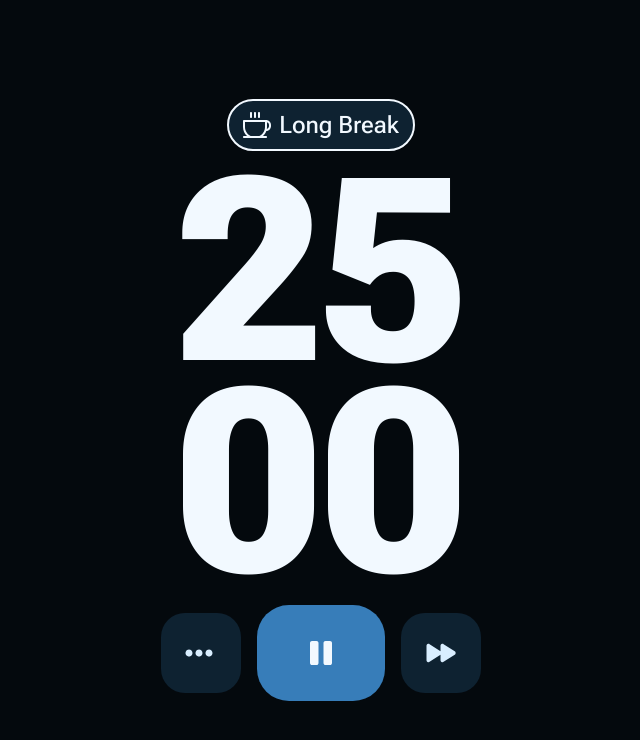
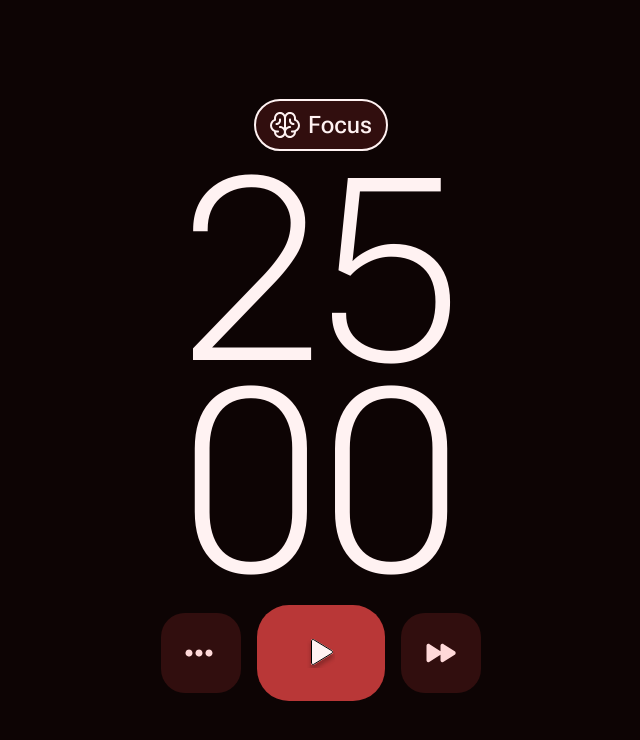
Before and after one commit to GuauDev/pomodoro, a React (Vite) app: page / in a window 1280 px wide. Shown: the top 740 px of the page, without its empty margins (319-959 px from the left). Built offline with nearby package versions, Linux system fonts and the light colour scheme.

Commit message:
Implement timer functionality with play/pause controls in App component

```diff
--- a/src/App.tsx
+++ b/src/App.tsx
@@ -10,11 +10,22 @@
 import clsx from "clsx";
 
 export default function App() {
-  const [state] = useState<"focus" | "short break" | "long break">(
-    "long break",
-  );
-  const [isRunning, setIsRunning] = useState<boolean>(true);
+  const [state] = useState<"focus" | "short break" | "long break">("focus");
+  const [isRunning, setIsRunning] = useState<boolean>(false);
   const [colorMode] = useState<"light" | "dark">("dark");
+  const [seconds, setSeconds] = useState<number>(1500);
+  const [intervalId, setIntervalId] = useState<number | null>(1500);
+  const onPlay = () => {
+    const id = setInterval(() => {
+      setSeconds((sec) => sec - 1);
+    }, 1000);
+    setIntervalId(id);
+  };
+  const onPause = () => {
+    clearInterval(Number(intervalId));
+    setIntervalId(null);
+  };
+
   return (
     <main
       className={clsx(
@@ -84,7 +95,7 @@
             },
           )}
         >
-          25
+          {String(Math.floor(seconds / 60)).padStart(2, "0")}
         </h1>
         <h1
           className={clsx(
@@ -104,7 +115,7 @@
             },
           )}
         >
-          00
+          {String(Math.floor(seconds % 60)).padStart(2, "0")}
         </h1>
 
         <div className="flex items-center justify-center gap-[16px]">
@@ -129,7 +140,7 @@
           </button>
           <button
             className={clsx(
-              "flex h-[96px] w-[128px] items-center justify-center rounded-[32px] px-[48] py-[32]",
+              "flex h-[96px] w-[128px] cursor-row-resize items-center justify-center rounded-[32px] px-[48] py-[32]",
               {
                 "bg-red-alpha-600 text-red-900":
                   state === "focus" && colorMode === "light",
@@ -146,7 +157,14 @@
               },
             )}
             type="button"
-            onClick={() => setIsRunning(!isRunning)}
+            onClick={() => {
+              setIsRunning(!isRunning);
+              if (!isRunning) {
+                onPlay();
+              } else {
+                onPause();
+              }
+            }}
           >
             {isRunning ? <PauseIcon /> : <PlayIcon />}
           </button>
```
